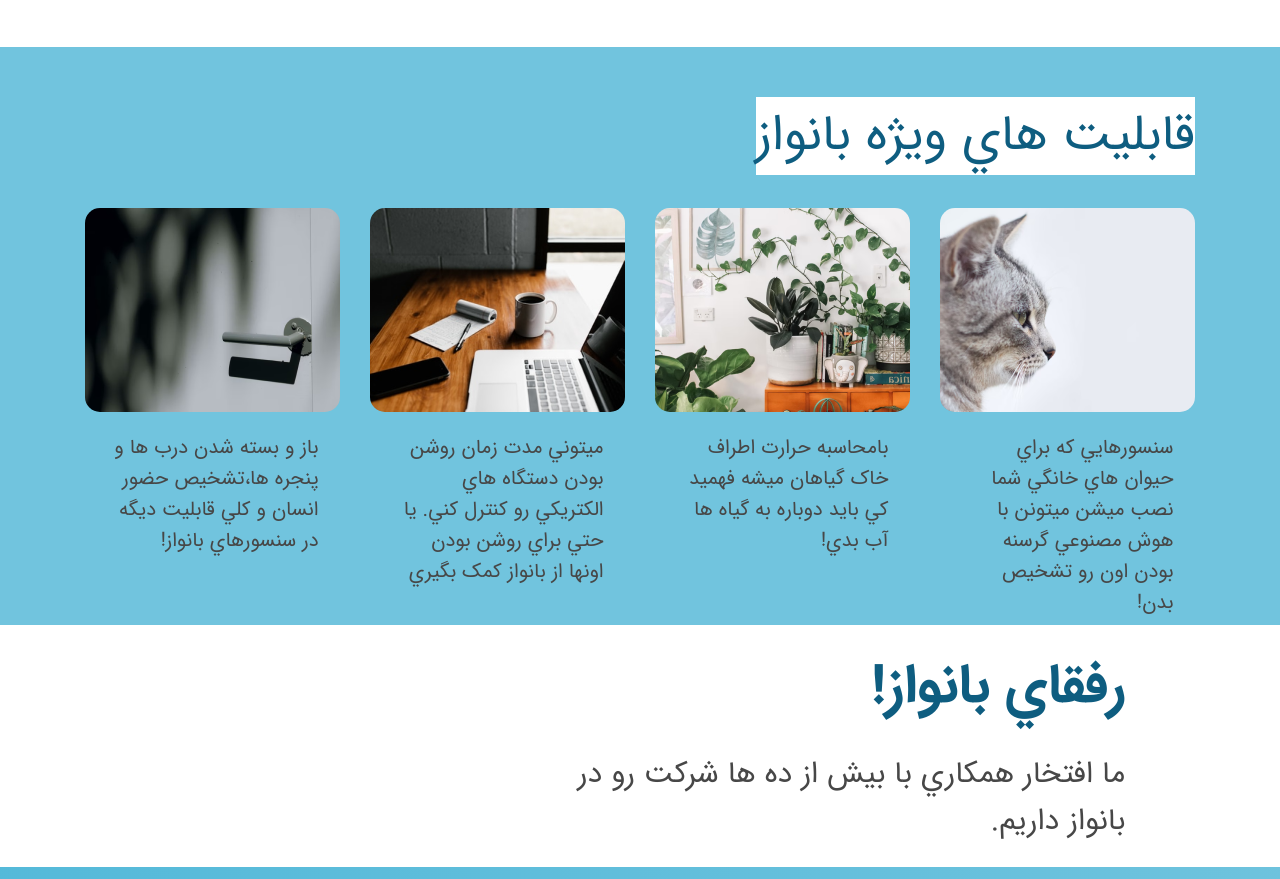
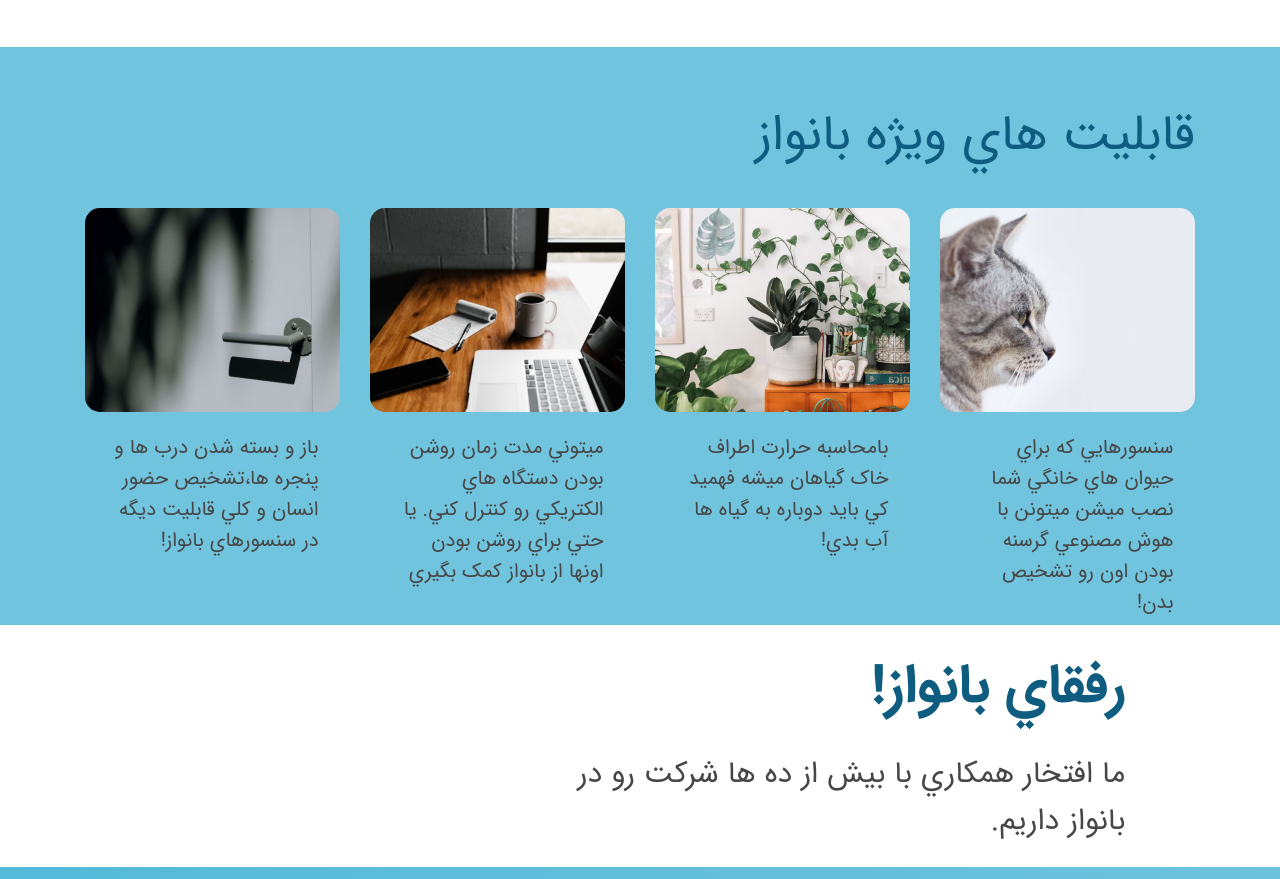
Before and after one commit to mohammaderfankh/banavazz, a plain HTML site: page index.html in a window 1280 px wide. Shown: the part 2263-3142 px from the top of the page. Drawn offline with Linux system fonts and the light colour scheme.

Commit message:
update sensor sectio

```diff
--- a/css/style.css
+++ b/css/style.css
@@ -789,7 +789,6 @@ h2 {
         font-size: 5rem;
         font-weight: 400;
         color: var(--color-secondary-dark);
-        background-color: #fff;
         margin-right: 1.5rem;
     }
 
```
